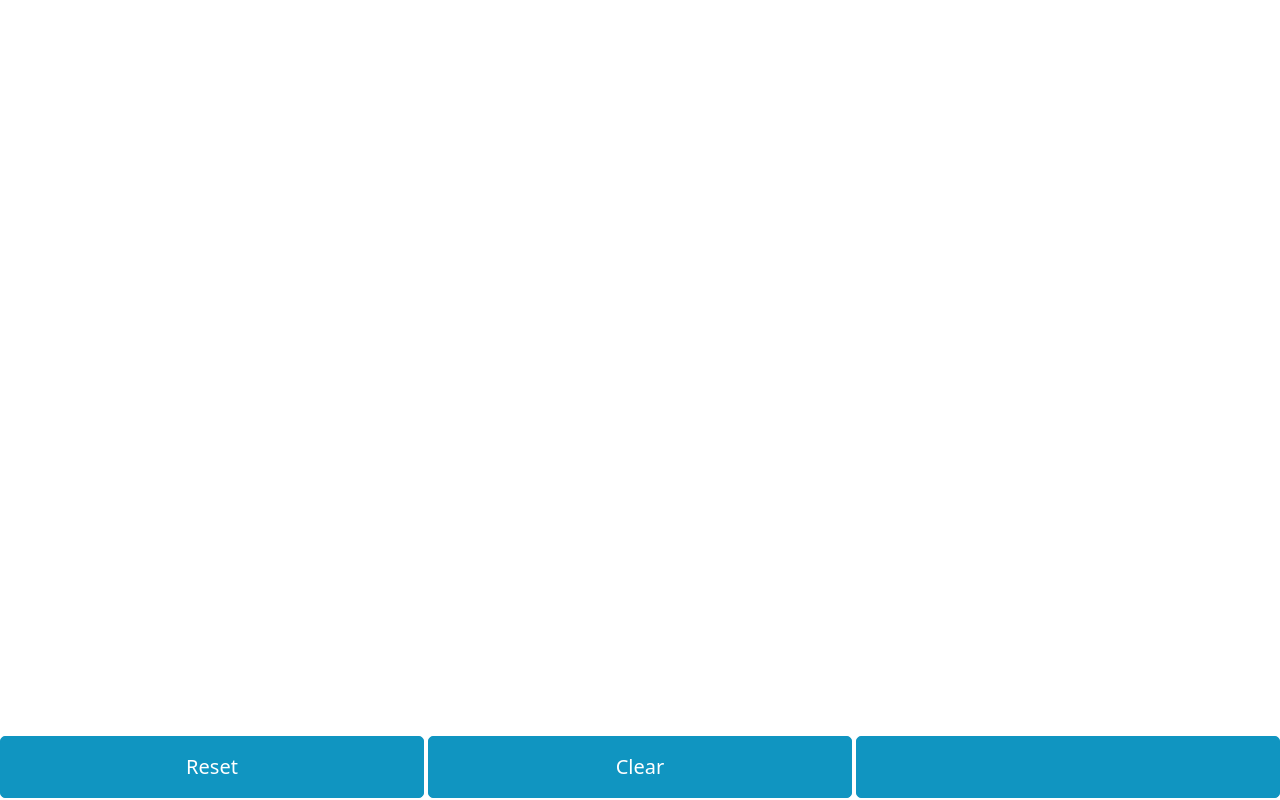
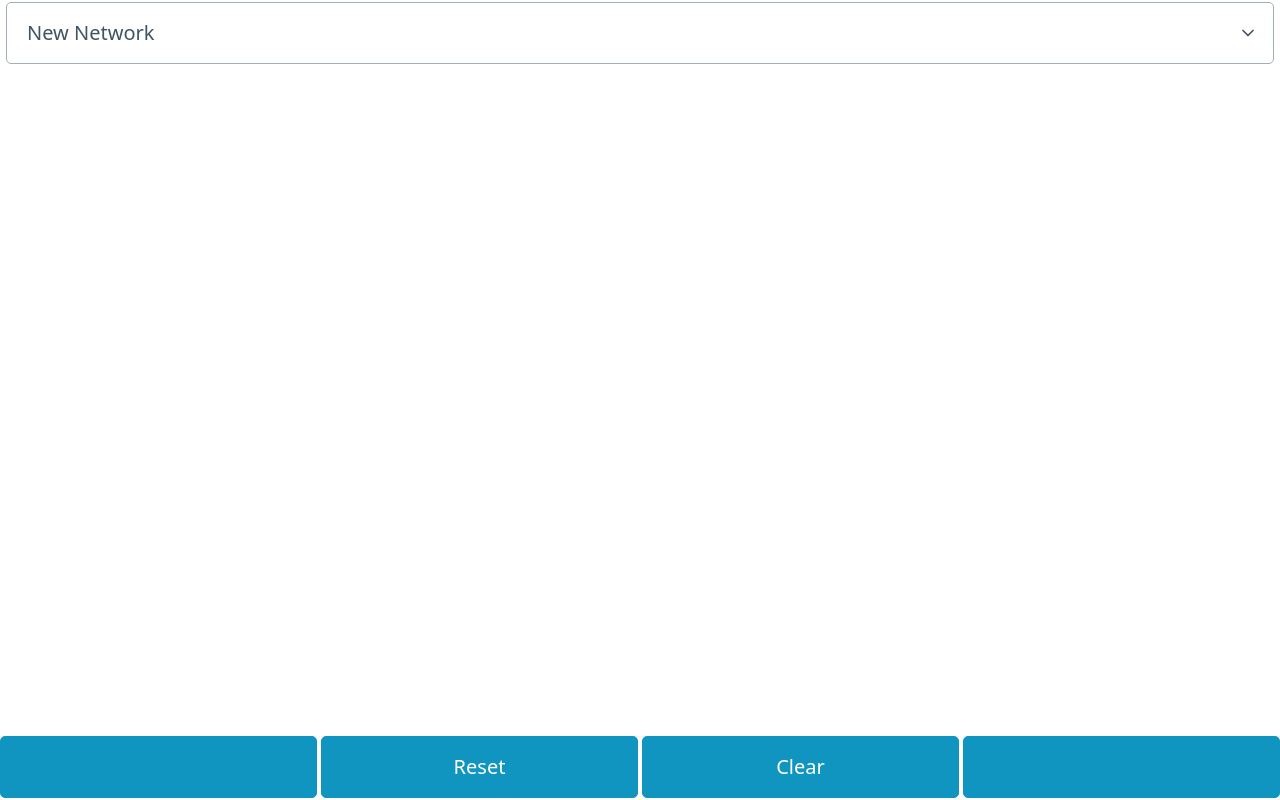
Before and after one commit to khangtranduc/dvroutingsim, a SvelteKit app: page / in a window 1280 px wide. Built offline with nearby package versions, Linux system fonts and the light colour scheme.

Commit message:
added saving and loading

```diff
--- a/src/lib/classes.ts
+++ b/src/lib/classes.ts
@@ -1,3 +1,15 @@
+export class Network {
+    name: string;
+    routers: Router[];
+    links: Link[];
+
+    constructor(name: string, routers: Router[], links: Link[]){
+        this.name = name;
+        this.routers = routers;
+        this.links = links;
+    }
+}
+
 export class DistanceElement {
     dest: Router;
     next: Router;
--- a/src/routes/+page.svelte
+++ b/src/routes/+page.svelte
@@ -1,17 +1,21 @@
 <script lang="ts">
     import { onMount } from "svelte";
-    import { Link, Router } from "$lib/classes";
+    import { Link, Network, Router } from "$lib/classes";
     let canvas: HTMLCanvasElement;
     let ctx: CanvasRenderingContext2D;
     let routers: Router[] = [];
     let links: Link[] = [];
+    let selectedNetwork: Network;
+    let savedNetworks: Network[] = [new Network("New Network", [], [])];
     let selection: Router|null;
     let createEdge = false;
     let editEdge = false; //TODO: add edge editing
+    let saving = false;
     let edgeCost: number|null;
     let fromNode: Router|null;
     let toNode: Router|null;
     let inspect: Router|null;
+    let networkName: string;
     const within = (x: number, y: number) => {
         return routers.find(n => {
             return x > (n.vertex.x - n.vertex.radius) &&
@@ -70,6 +74,17 @@
     const back = () => {
 
     }
+    const save = () => {
+        let network = new Network(networkName, routers, links)
+        savedNetworks = [...savedNetworks, network];
+        selectedNetwork = network;
+        saving = false;
+    }
+    const load = () => {
+        routers = selectedNetwork.routers ?? [];
+        links = selectedNetwork.links ?? [];
+        draw();
+    }
     const forward = () => {
         routers.forEach((x) => x.send(links));
         routers.forEach((x) => x.process());
@@ -77,6 +92,7 @@
     const clear = () => {
         routers = [];
         links = [];
+        selectedNetwork = savedNetworks[0];
         draw();
     }
     const reset = () => {
@@ -84,9 +100,29 @@
     }
     onMount(() => {
         ctx = canvas.getContext("2d")!;
+        selectedNetwork = savedNetworks[0];
         resize();
     });
+    $: selectedNetwork && load();
 </script>
+
+{#if saving}
+<dialog open>
+    <article>
+        <header>
+            <a class="close" href={'#'} on:click={() => {saving = false}}> </a>
+            Save Network
+        </header>
+        <label>
+            Network name
+            <input placeholder="Enter network name" bind:value={networkName} required/>
+        </label>
+        <button on:click={save}>
+            Save Graph
+        </button>
+    </article>
+</dialog>
+{/if}
 
 {#if createEdge}
 <dialog open>
@@ -202,14 +238,29 @@
     }}
 />
 
+<div>
+    <select bind:value={selectedNetwork}>
+        {#each savedNetworks as network}
+            <option value={network}>{network.name}</option>
+        {/each}
+    </select>
+</div>
+
 <buttongroup>
     <!-- <button on:click={back}><iconify-icon icon="lucide:step-back"/></button> -->
+    <button on:click={() => saving = true}><iconify-icon icon="lucide:save"/></button>
     <button on:click={reset}>Reset</button>
     <button on:click={clear}>Clear</button>
     <button on:click={forward}><iconify-icon icon="lucide:step-forward"/></button>
 </buttongroup>
 
 <style lang="scss">
+    div {
+        position: absolute;
+        top: .1rem;
+        right: .3rem;
+        left: .3rem;
+    }
     buttongroup {
         width: 100%;
         display: flex;
```
